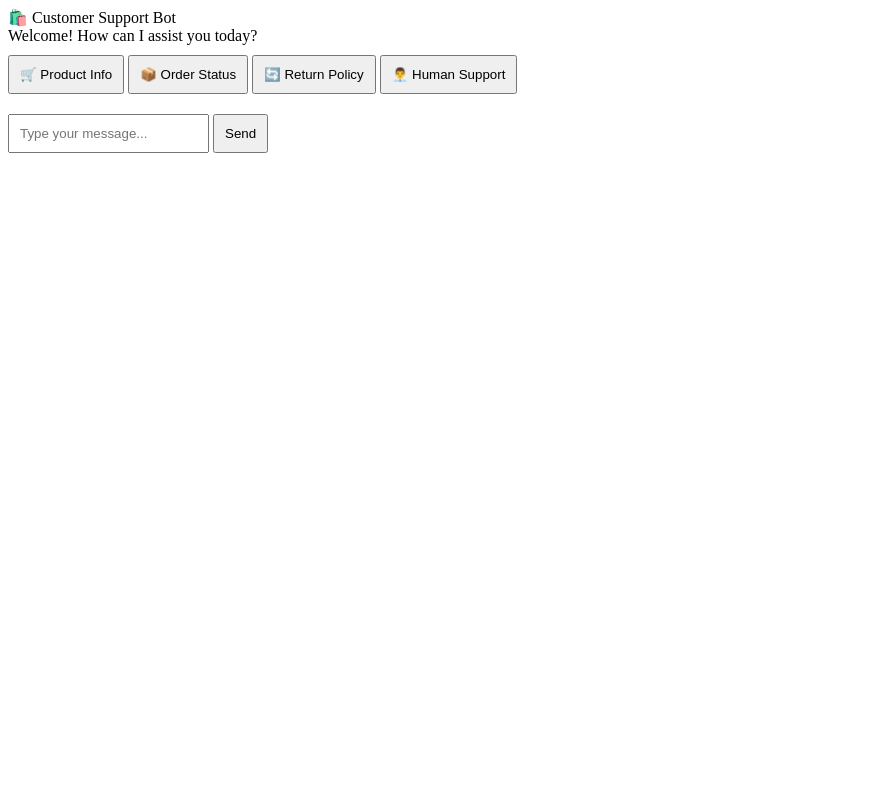
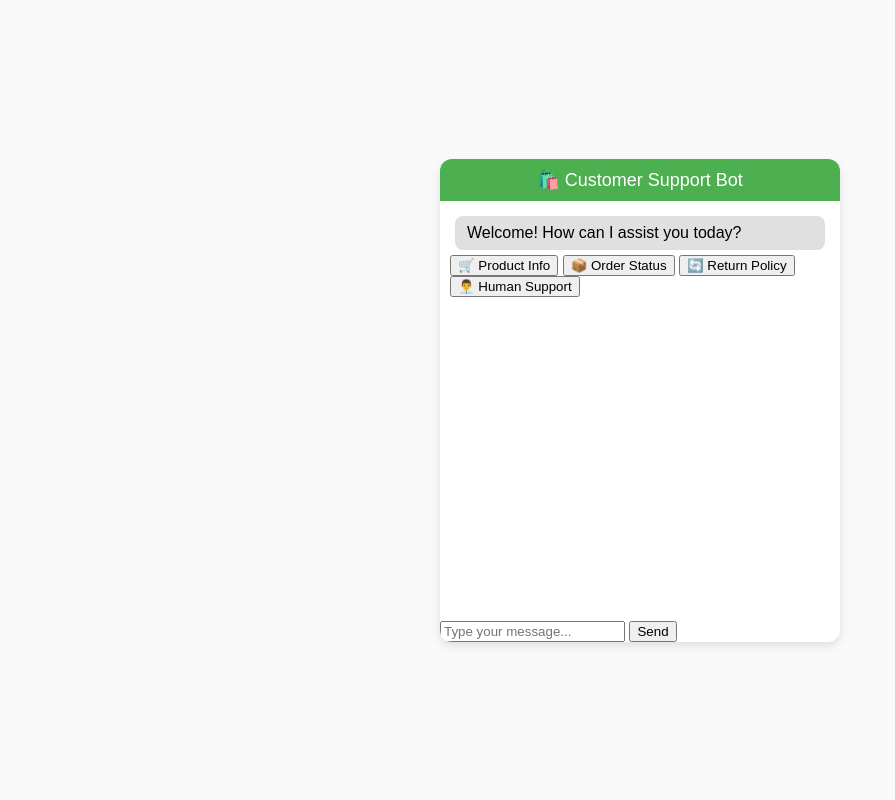
Before and after one commit to Anass58/-Customer-Support-Bot, a Flask app: page / in a window 1280 px wide. Shown: the whole page, without its empty margins (0-895 px from the left). Run offline with Flask 3, Linux system fonts and the light colour scheme.

Commit message:
Update style.css

````diff
--- a/static/style.css
+++ b/static/style.css
@@ -1,16 +1,48 @@
-
-### 3. `static/style.css` – Chatbot Styling
-```css
 body {
     font-family: Arial, sans-serif;
-    margin: 40px;
-    background-color: #f9f9f9;
+    background: #f9f9f9;
+    display: flex;
+    justify-content: center;
+    align-items: center;
+    height: 100vh;
+    margin: 0;
 }
-h1 {
-    color: #333;
+
+.chat-container {
+    width: 400px;
+    box-shadow: 0 4px 8px rgba(0, 0, 0, 0.1);
+    border-radius: 12px;
+    overflow: hidden;
+    background: white;
 }
-input, button {
+
+.chat-header {
+    background: #4CAF50;
+    color: white;
     padding: 10px;
-    margin: 10px 0;
+    text-align: center;
+    font-size: 18px;
 }
-```
+
+.chat-body {
+    padding: 10px;
+    height: 400px;
+    overflow-y: auto;
+}
+
+.user-message {
+    text-align: right;
+    margin: 5px;
+    color: white;
+    background: #2196F3;
+    padding: 8px 12px;
+    border-radius: 8px;
+}
+
+.bot-message {
+    text-align: left;
+    margin: 5px;
+    background: #E0E0E0;
+    padding: 8px 12px;
+    border-radius: 8px;
+}
````
